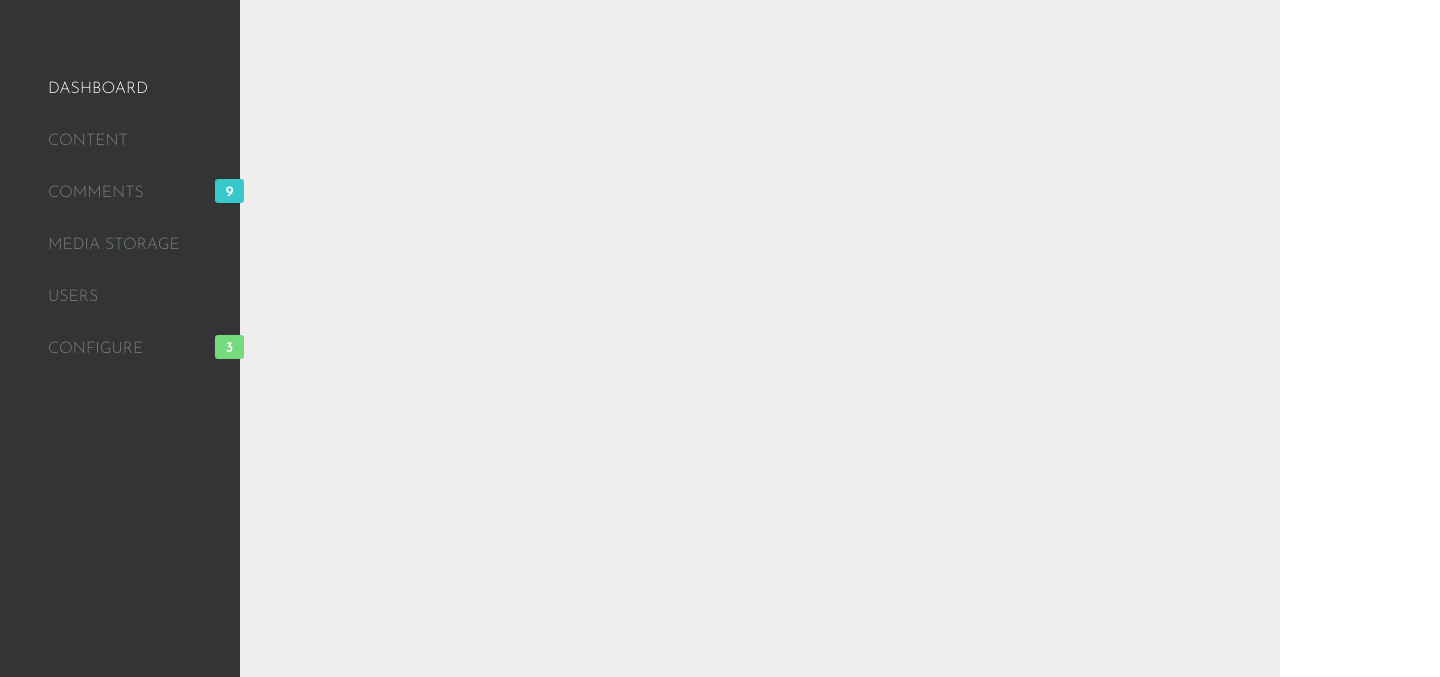
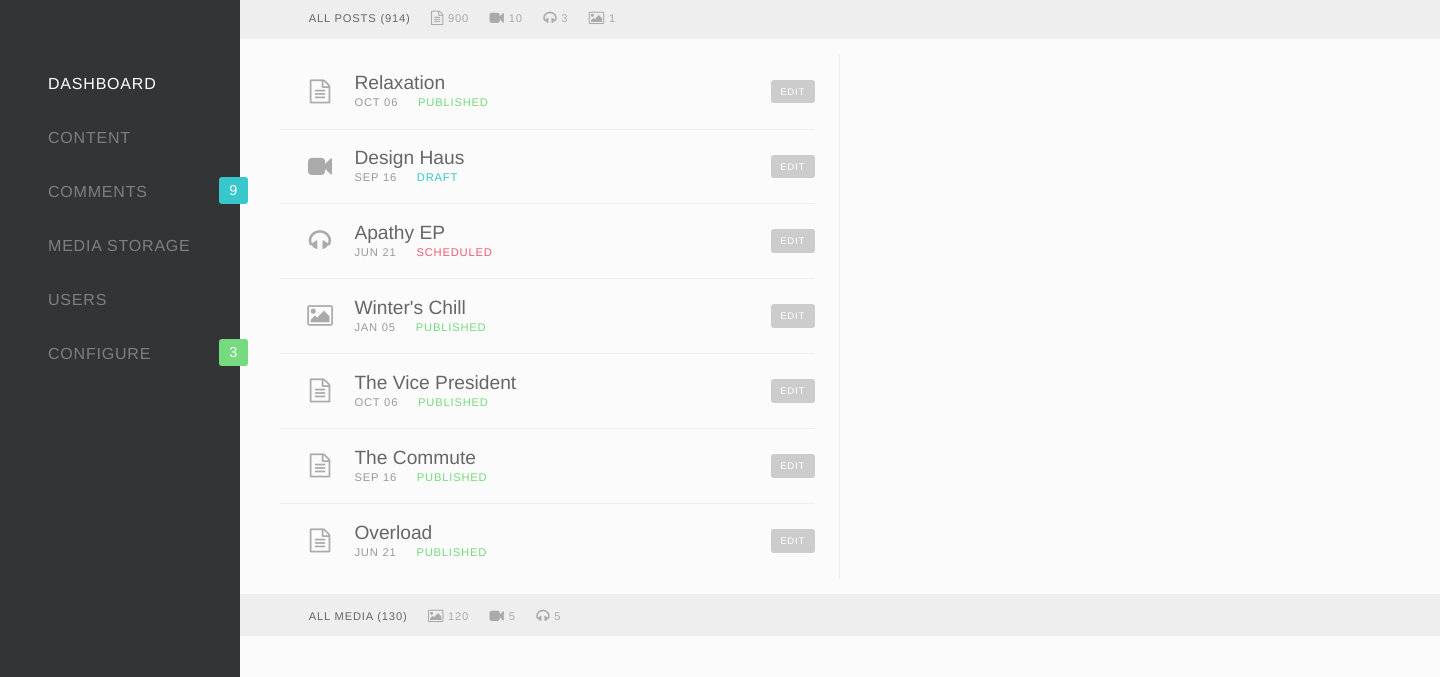
Before and after one commit to chrisjdavis/new-admin, a plain HTML site: page index.html in a window 1280 px wide. Shown: the part 63-740 px from the top of the page, 1440 px wide, since content can reach past the window. Drawn offline with Linux system fonts and the light colour scheme.

Commit message:
Many updates for the better working times
Really liking where this is going.

```diff
--- a/assets/less/global.less
+++ b/assets/less/global.less
@@ -1,11 +1,14 @@
 body {
 	margin: 0;
-	background: @background-color-default;
-	font-family: 'Josefin Sans', sans-serif;
+	background: #fbfbfb;
+	font-family: 'Helvetica Neue', sans-serif;
+	margin-left: 15.0rem;
+	min-width: 1200px;
 }
 
 a {
 	text-decoration: none;
+	color: #333;
 }
 
 menu {
@@ -13,20 +16,34 @@ menu {
 	padding: 0rem 3.0rem 0;
 	margin: 0;
 	position: absolute;
+	left: 0;
 	height: 100%;
 	width: 9.0rem;
+
+	.brand {
+		position: absolute;
+		bottom: 0.6rem;
+		left: 1.0rem;
+		color: #fff;
+		vertical-align: top;
+
+		img {
+			width: 2.0rem;
+		}
+	}
 
 	ul {
 		width: 100%;
 		float: left;
 		list-style: none;
-		padding-top: 7.0rem;
+		padding-top: 6.6rem;
 		padding-left: 0;
 
 		li {
 			display: inline-block;
 			text-transform: uppercase;
 			font-weight: 300;
+			letter-spacing: 0.05rem;
 			width: 100%;
 
 			a {
@@ -41,10 +58,9 @@ menu {
 
 			span.update {
 				margin-top: 0.65rem;
-				margin-right: -3.25rem;
+				margin-right: -3.5rem;
 				float: right;
-				padding: 0;
-				padding-top: 0.2rem;
+				padding: 0.2rem 0;
 				font-size: 0.9rem;
 				line-height: 1.3rem;
 				border-radius: 0.2rem;
@@ -52,7 +68,7 @@ menu {
 				width: 1.8rem;
 				background: #f00;
 				color: #fff;
-				font-weight: 600;
+				font-weight: 400;
 			}
 				span.update.blue {
 					background: @update-color-blue;
@@ -69,18 +85,13 @@ menu {
 	}
 }
 
-section#page {
-	float: left;
-	background: #eee;
-	width: 100%;
-	height: 100vh;
-
 header {
 	background: @background-color-default;
-		padding: 0.7rem 1.5rem 0.5rem 15.0rem;
-		text-align: right;
+	padding: 0.7rem 1.1rem 0.7rem 0.4rem;
+	text-align: left;
 
 	ul {
+		display: inline;
 		padding: 0;
 		margin: 0;
 		list-style: none;
@@ -88,33 +99,6 @@ section#page {
 		li {
 			display: inline;
 			margin-left: 0.5rem;
-
-				a.avatar {
-					display: inline-block;
-					height: 2.25rem;
-					width: 2.25rem;
-
-					img {
-						height: 2.25rem;
-						width: 2.25rem;
-						border-radius: 0.2rem;
-					}
-				}
-
-				a {
-					opacity: 0.25;
-				}
-
-				a.site {
-					opacity: 1.0;
-					text-transform: uppercase;
-					color: #b4b4b4;
-					font-size: 0.9rem;
-					vertical-align: top;
-					margin-top: 0.8rem;
-					margin-right: 3.0rem;
-					display: inline-block;
-				}
 
 			a.search {
 				vertical-align: top;
@@ -126,23 +110,200 @@ section#page {
 				padding: 0.6rem 0;
 				border-radius: 0.2rem;
 			}
+		}
 
-				a.notif {
+		li.search {
+			width: 33%;
+			display: inline-block;
+
+			form {
+				display: inline-block;
+				width: 100%;
+
+				input[type=text] {
+					padding: 0.4rem;
+					font-size: 1.0rem;
+					border: none;
+					width: 100%;
+					outline: none;
+				}
+			}
+		}
+
+		li.uptime {
+			display:inline-block;
+			color: #aaa;
+			font-size: 0.8rem;
+			width: 20.0rem;
+			text-align: right;
+			padding: 0rem;
 			vertical-align: top;
+			margin-top: 0.2rem;
+			margin-right: 0.5rem;
+		}
+	}
+
+	ul.right {
+		float: right;
+	}
+}
+
+section.row {
+	float: left;
+	width: 100%;
+	height: auto;
+}
+
+.column {
+	float: left;
+}
+	.column.third {
+		min-width: 40.0%;
+	}
+
+	.column.half {
+		width: 49.9%;
+	}
+
+nav.content_type {
+	margin: 0;
+
+	ul {
+		margin: 0;
+		list-style: none;
+		background: #eee;
+		padding: 0.7rem 0 0.8rem 4.3rem;
+
+		li {
 			display: inline-block;
-					background: @update-color-green;
-					width: 2.25rem;
+			font-size: 0.7rem;
+			letter-spacing: 0.05rem;
+
+			i {
+				font-size: 0.9rem;
+				position: relative;
+				top: 0.1rem;
+			}
+
+			a {
+				text-transform: uppercase;
+				color: #aaa;
+				font-weight: 500;
+			}
+
+			a.focus {
+				color: #666;
+			}
+		}
+
+		li  + li {
+			margin-left: 1.0rem;
+		}
+	}
+}
+
+.written {
+	border-right: 1px solid #eee;
+	margin: 1.0rem 0;
+
+	ol {
+		list-style: none;
+		margin: 0;
+		margin-right: 1.5rem;
+
+		li {
+			padding: 1.0rem 1.1rem 0.6rem;
+			position: relative;
+
+			i {
+				float: left;
+				display: inline-block;
+				width: 2.8rem;
 				text-align: center;
-					color: @background-color-default;
-					padding: 0.6rem 0;
+				color: #aaa;
+				padding: 0.5rem 0;
 				border-radius: 0.2rem;
+				margin-right: 0.75rem;
+				font-size: 1.5rem;
+			}
+
+			h2 {
+				font-size: 1.2rem;
+				font-weight: 400;
+				padding-top: 0.1rem;
+				margin: 0;
+				color: #666;
+			}
+
+			h3 {
+				margin-top: 0.10rem;
+				font-size: 0.7rem;
+				color: #333;
+				text-transform: uppercase;
+				font-weight: 500;
+				letter-spacing: 0.05rem;
+
+				span {
+					margin-right: 1.0rem;
+					color: #999;
+					font-weight: 300;
+				}
+			}
+
+			.action {
+				position: absolute;
+				right: 0;
+				top: 1.65rem;
+
+				a {
+					color: #fff;
+					letter-spacing: 0.05rem;
+					text-transform: uppercase;
+					font-size: 0.6rem;
+					background: #ccc;
+					border-radius: 0.2rem;
+					padding: 0.4rem 0.6rem;
+				}
+			}
+		}
+
+		li.pub {
+
+			h3 {
+				color: @update-color-green;
+			}
+		}
+
+		li.sched {
+
+			h3 {
+				color: @update-color-red;
+			}
+		}
+
+		li.draf {
+
+			h3 {
+				color: @update-color-blue;
+			}
+		}
+
+		li + li {
+			margin-top: 0rem;
+			border-top: 1px solid #eee;
+		}
+
+		li:hover {
+
+			i {
+				color: #777;
+				transition: all 0.5s ease;
+			}
+
+			.action a {
+				background: #777;
+				transition: all 0.5s ease;
 			}
 		}
 	}
 }
-
-	header:hover > ul li a {
-		opacity: 1.0;
-		animation: all 0.2s;
-	}
-}
--- a/assets/less/variables.less
+++ b/assets/less/variables.less
@@ -1,6 +1,7 @@
 
 // colors
 @background-color-default: #fff;
+@background-color-grey: #eee;
 @background-color-menu: #323436;
 @link-color-inactive: #7d8082;
 @link-color-active: #fff;
--- a/index.html
+++ b/index.html
@@ -17,6 +17,7 @@
 </head>
 <body>
 	<menu>
+		<span class="brand"><img src="images/habari_logo.png"></span>
 		<ul>
 			<li><a class="active" href="">Dashboard</a></li>
 			<li><a href="">Content</a></li>
@@ -26,15 +27,84 @@
 			<li><a href="">Configure</a> <span class="update green">3</span></li>
 		</ul>
 	</menu>
-	<section id="page">
-		<header>
+	<header>
+		<ul>
+			<li><a class="search" href=""><i class="fa fa-search"></i></a></li>
+			<li class="search">
+				<form><input type="text" placeholder="search your content"></form>
+			</li>
+		</ul>
+		<ul class="right">
+			<li class="uptime"><a href="http://chrisjdavis.org">Sillyness Spelled Wrong Intentionally</a> has been active for <strong>14 years, 6 months and 3 weeks</strong></li>
+		</ul>
+	</header>
+	<section class="row">
+		<nav class="content_type">
 			<ul>
-				<li><a class="site" href="">chrisjdavis.org</a></li>
-				<li><a class="avatar" href=""><img src="http://s.gravatar.com/avatar/b28a8eb46bf508ab193207d58c429121?s=80"></a></li>
-				<li><a class="notif" href=""><i class="fa fa-bell-o"></i></a></li>
-				<li><a class="search" href=""><i class="fa fa-search"></i></a></li>
+				<li><a class="focus" href="">All Posts (914)</a></li>
+				<li><a href=""><i class="fa fa-file-text-o"></i> 900</a></li>
+				<li><a href=""><i class="fa fa-video-camera"></i> 10</a></li>
+				<li><a href=""><i class="fa fa-headphones"></i> 3</a></li>
+				<li><a href=""><i class="fa fa-picture-o"></i> 1</a></li>
 			</ul>
-		</header>
+		</nav>
+		<div class="written column half">
+			<ol>
+				<li class="pub">
+					<i class="fa fa-file-text-o"></i>
+					<h2>Relaxation</h2>
+					<h3><span>Oct 06</span> Published</h3>
+					<div class="action"><a href="">Edit</a></div>
+				</li>
+				<li class="draf">
+					<i class="fa fa-video-camera"></i>
+					<h2>Design Haus</h2>
+					<h3><span>Sep 16</span> Draft</h3>
+					<div class="action"><a href="">Edit</a></div>
+				</li>
+				<li class="sched">
+					<i class="fa fa-headphones"></i>
+					<h2>Apathy EP</h2>
+					<h3><span>Jun 21</span> Scheduled</h3>
+					<div class="action"><a href="">Edit</a></div>
+				</li>
+				<li class="pub">
+					<i class="fa fa-picture-o"></i>
+					<h2>Winter's Chill</h2>
+					<h3><span>Jan 05</span> Published</h3>
+					<div class="action"><a href="">Edit</a></div>
+				</li>
+				<li class="pub">
+					<i class="fa fa-file-text-o"></i>
+					<h2>The Vice President</h2>
+					<h3><span>Oct 06</span> Published</h3>
+					<div class="action"><a href="">Edit</a></div>
+				</li>
+				<li class="pub">
+					<i class="fa fa-file-text-o"></i>
+					<h2>The Commute</h2>
+					<h3><span>Sep 16</span> Published</h3>
+					<div class="action"><a href="">Edit</a></div>
+				</li>
+				<li class="pub">
+					<i class="fa fa-file-text-o"></i>
+					<h2>Overload</h2>
+					<h3><span>Jun 21</span> Published</h3>
+					<div class="action"><a href="">Edit</a></div>
+				</li>
+			</ol>
+		</div>
+		<div class="stats column half"></div>
+	</section>
+	<section class="row">
+		<nav class="content_type">
+			<ul>
+				<li><a class="focus" href="">All Media (130)</a></li>
+				<li><a href=""><i class="fa fa-picture-o"></i> 120</a></li>
+				<li><a href=""><i class="fa fa-video-camera"></i> 5</a></li>
+				<li><a href=""><i class="fa fa-headphones"></i> 5</a></li>
+			</ul>
+		</nav>
 	</section>
 </body>
 </html>
```
Also changed, not shown: assets/css/style.css. Lines whose indentation alone changed are shown as unchanged.
